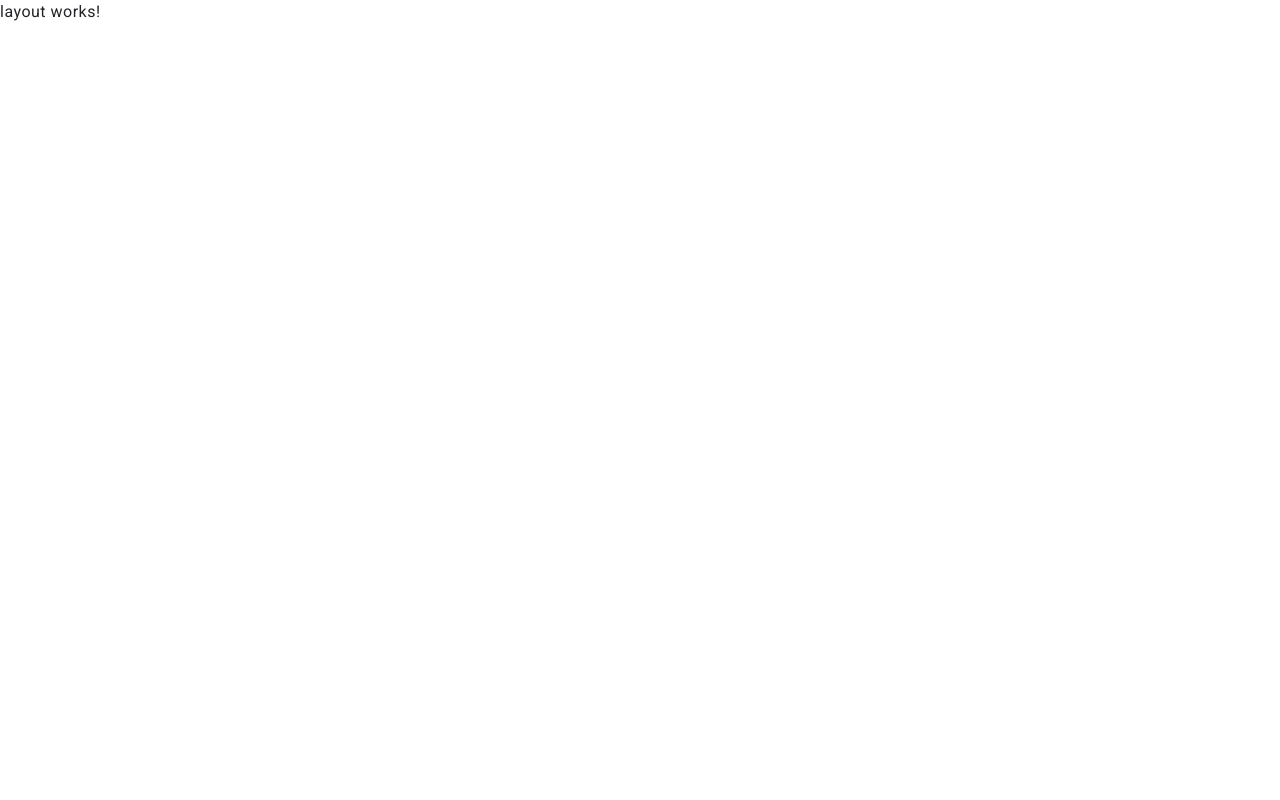
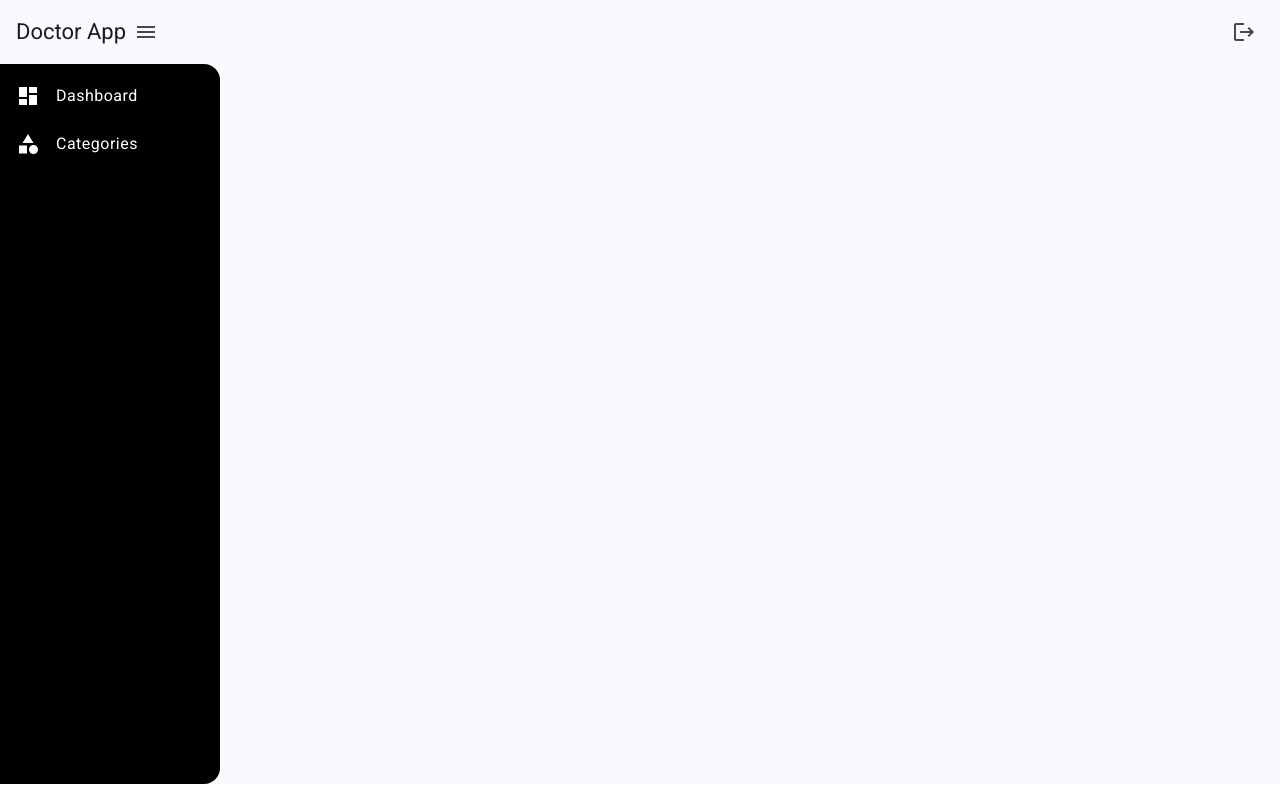
Before and after one commit to dagemov/CleanNet, an Angular app in the folder DoctorAppBackend/DoctorAppFrontend/: page /layout in a window 1280 px wide. Built offline with nearby package versions, Linux system fonts and the light colour scheme; no server answers.

Commit message:
finished dashboard layout

```diff
--- a/DoctorAppBackend/DoctorAppFrontend/src/app/app-routing.module.ts
+++ b/DoctorAppBackend/DoctorAppFrontend/src/app/app-routing.module.ts
@@ -15,9 +15,8 @@ const routes: Routes = [
     pathMatch: 'full',
   },
   {
-    path: 'layout',
-    component: LayoutComponent,
-    pathMatch: 'full'
+    path: 'layout', //layout/dashboard , layaout/categories
+    loadChildren: () => import('./shared/shared.module').then(m => m.SharedModule),
   },
   {
     path:'**', //To redirect to login when the path is not found
--- a/DoctorAppBackend/DoctorAppFrontend/src/app/shared/layout/layout.component.html
+++ b/DoctorAppBackend/DoctorAppFrontend/src/app/shared/layout/layout.component.html
@@ -1 +1,42 @@
-<p>layout works!</p>
+<mat-toolbar color="primary">
+    <span>Doctor App</span>
+    <button mat-icon-button class="" (click)="sidenav.toggle();">
+        <mat-icon>menu</mat-icon>
+    </button>
+
+    <span style="flex: 1 1 auto;"></span>
+    <label style="font-size: 14px; margin-right: 20px;">{{email}}</label>
+    <button mat-icon-button (click)="logout()">
+        <mat-icon>logout</mat-icon>
+    </button>
+
+</mat-toolbar>
+
+<mat-sidenav-container>
+
+    <mat-sidenav #sidenav opened mode="side" style="width: 220px; background: black;">
+
+        <mat-nav-list>
+            <mat-list-item routerLink="/layout/dashboard">
+                <mat-icon matListItemIcon style="color: white;">dashboard</mat-icon>
+                <div matLiStItemTitle style="color: white;">Dashboard</div>
+            </mat-list-item>
+            <mat-list-item>
+                <mat-icon matListItemIcon style="color: white;">category</mat-icon>
+                <div matLiStItemTitle style="color: white;">Categories</div>
+            </mat-list-item>
+        </mat-nav-list>
+
+
+    </mat-sidenav>
+    <mat-sidenav-content>
+
+        <div style="height: 90vh;">
+
+            <router-outlet></router-outlet>
+
+        </div>
+
+    </mat-sidenav-content>
+
+</mat-sidenav-container>
--- a/DoctorAppBackend/DoctorAppFrontend/src/app/shared/layout/layout.component.ts
+++ b/DoctorAppBackend/DoctorAppFrontend/src/app/shared/layout/layout.component.ts
@@ -1,10 +1,31 @@
-import { Component } from '@angular/core';
+import { Router } from '@angular/router';
+import { Component, OnInit } from '@angular/core';
+import { SharedService } from '../shared.service';
 
 @Component({
   selector: 'app-layout',
   templateUrl: './layout.component.html',
   styleUrls: ['./layout.component.css']
 })
-export class LayoutComponent {
 
+export class LayoutComponent implements OnInit{
+
+    email: string = '';
+    constructor(private router: Router, private sharedService : SharedService)
+    {
+
+    }
+  ngOnInit(): void
+  {
+    const userToken = this.sharedService.getSesion();
+    if(userToken!=null){
+      this.email = userToken.email;
+    }
+  }
+
+  logout()
+  {
+    this.sharedService.deleteSesion();
+    this.router.navigate(['login']);
+  }
 }
--- a/DoctorAppBackend/DoctorAppFrontend/src/app/shared/shared.module.ts
+++ b/DoctorAppBackend/DoctorAppFrontend/src/app/shared/shared.module.ts
@@ -1,10 +1,11 @@
 import { NgModule } from '@angular/core';
 import { CommonModule } from '@angular/common';
-import {ReactiveFormsModule,FormsModule} from '@angular/forms';
+import { ReactiveFormsModule, FormsModule } from '@angular/forms';
 import { HttpClientModule } from '@angular/common/http';
 import { LayoutComponent } from './layout/layout.component';
 import { DashboardComponent } from './dashboard/dashboard.component';
 import { MaterialModule } from '../material/material.module';
+import { LayoutRoutingModule } from './layout-routing.module';
 
 @NgModule({
   declarations: [
@@ -13,9 +14,10 @@ import { MaterialModule } from '../material/material.module';
   ],
   imports: [
     CommonModule,
-    MaterialModule
+    MaterialModule,
+    LayoutRoutingModule // Asegúrate de que este módulo use forChild
   ],
-  exports:[
+  exports: [
     ReactiveFormsModule,
     FormsModule,
     HttpClientModule,
```
Also changed, not shown: DoctorAppBackend/DoctorAppFrontend/src/app/shared/layout-routing.module.ts (added, +35 -0 lines).
